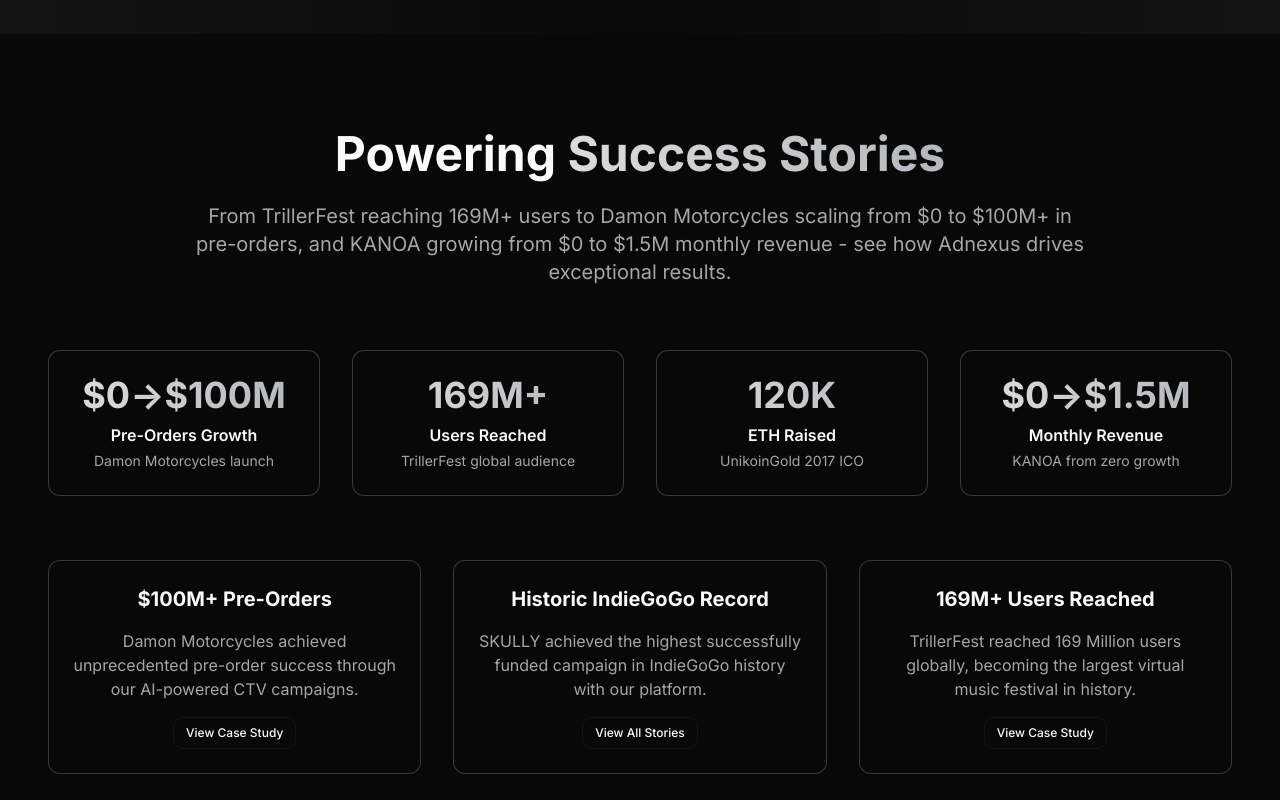
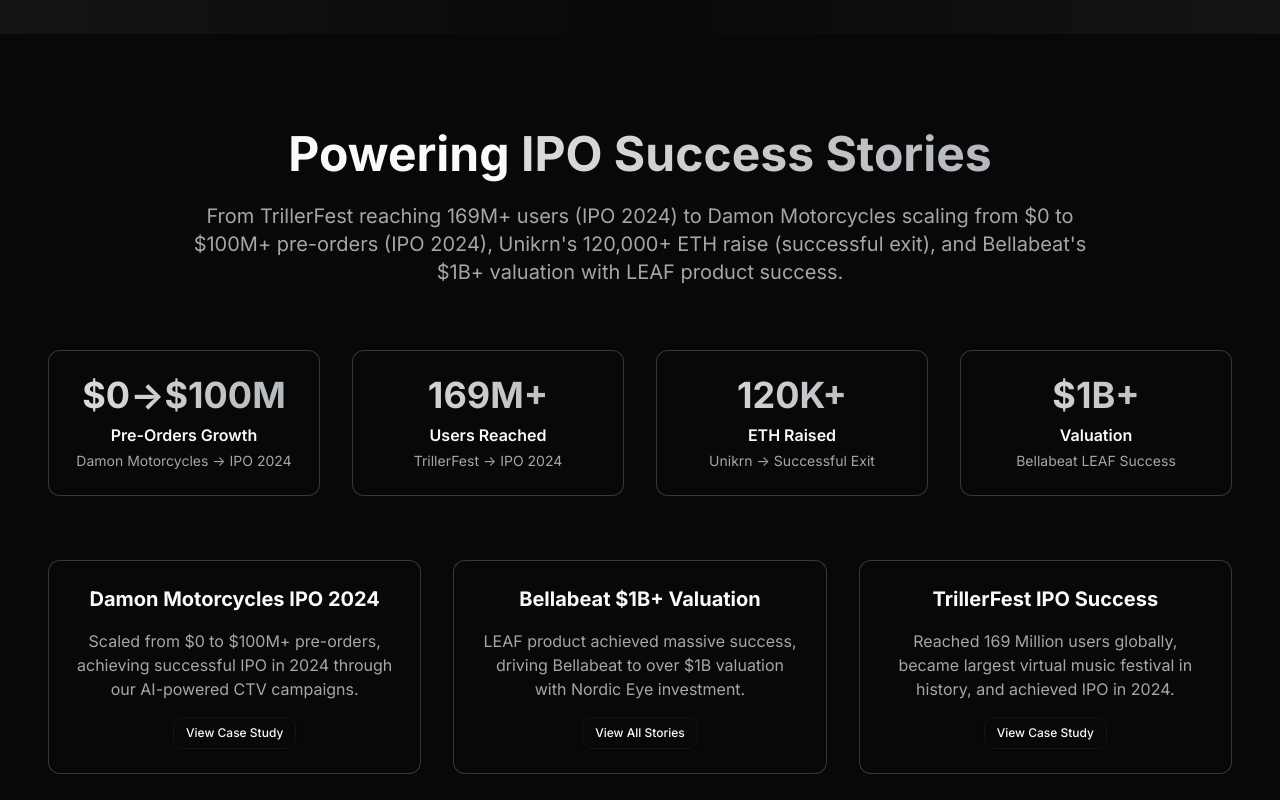
Before and after one commit to adnexusinc/web, a React (Vite) app: page / in a window 1280 px wide. Shown: the part 5200-6000 px from the top of the page. Built offline with nearby package versions, Linux system fonts and the light colour scheme.

Commit message:
Update case studies and company name
Updated case studies with new metrics for Unikrn, Damon, Triller, and Bellabeat. Changed "ADXYZ Inc." to "Adnexus" in the company description.

```diff
--- a/src/components/sections/Footer.tsx
+++ b/src/components/sections/Footer.tsx
@@ -148,7 +148,7 @@ export const Footer = () => {
               <div className="mb-8">
                 <h3 className="text-3xl font-bold text-gradient mb-4">Adnexus</h3>
                 <p className="text-muted-foreground leading-relaxed mb-6">
-                  ADXYZ Inc. is a premium AdTech company specializing in high-value CTV/OTT inventory.
+                  Adnexus is a premium AdTech company specializing in high-value CTV/OTT inventory.
                   Our programmatic platform delivers exclusive Connected TV advertising opportunities
                   with premium $50+ CPM rates for premium brand advertisers.
                 </p>
--- a/src/pages/Index.tsx
+++ b/src/pages/Index.tsx
@@ -346,11 +346,11 @@ const Index = () => {
         <div className="container mx-auto">
           <div className="text-center mb-16">
             <h2 className="text-4xl md:text-5xl font-bold mb-6">
-              Powering <span className="performance-number">Success Stories</span>
+              Powering <span className="performance-number">IPO Success Stories</span>
             </h2>
             <p className="text-xl text-muted-foreground max-w-4xl mx-auto">
-              From TrillerFest reaching 169M+ users to Damon Motorcycles scaling from $0 to $100M+ in pre-orders,
-              and KANOA growing from $0 to $1.5M monthly revenue - see how Adnexus drives exceptional results.
+              From TrillerFest reaching 169M+ users (IPO 2024) to Damon Motorcycles scaling from $0 to $100M+ pre-orders (IPO 2024),
+              Unikrn's 120,000+ ETH raise (successful exit), and Bellabeat's $1B+ valuation with LEAF product success.
             </p>
           </div>
 
@@ -358,48 +358,48 @@ const Index = () => {
             <div className="text-center gradient-card p-6 rounded-xl border border-primary/20">
               <div className="text-4xl font-bold performance-number mb-2">$0→$100M</div>
               <div className="font-semibold mb-1">Pre-Orders Growth</div>
-              <div className="text-sm text-muted-foreground">Damon Motorcycles launch</div>
+              <div className="text-sm text-muted-foreground">Damon Motorcycles → IPO 2024</div>
             </div>
             <div className="text-center gradient-card p-6 rounded-xl border border-primary/20">
               <div className="text-4xl font-bold performance-number mb-2">169M+</div>
               <div className="font-semibold mb-1">Users Reached</div>
-              <div className="text-sm text-muted-foreground">TrillerFest global audience</div>
+              <div className="text-sm text-muted-foreground">TrillerFest → IPO 2024</div>
             </div>
             <div className="text-center gradient-card p-6 rounded-xl border border-primary/20">
-              <div className="text-4xl font-bold performance-number mb-2">120K</div>
+              <div className="text-4xl font-bold performance-number mb-2">120K+</div>
               <div className="font-semibold mb-1">ETH Raised</div>
-              <div className="text-sm text-muted-foreground">UnikoinGold 2017 ICO</div>
+              <div className="text-sm text-muted-foreground">Unikrn → Successful Exit</div>
             </div>
             <div className="text-center gradient-card p-6 rounded-xl border border-primary/20">
-              <div className="text-4xl font-bold performance-number mb-2">$0→$1.5M</div>
-              <div className="font-semibold mb-1">Monthly Revenue</div>
-              <div className="text-sm text-muted-foreground">KANOA from zero growth</div>
+              <div className="text-4xl font-bold performance-number mb-2">$1B+</div>
+              <div className="font-semibold mb-1">Valuation</div>
+              <div className="text-sm text-muted-foreground">Bellabeat LEAF Success</div>
             </div>
           </div>
 
           <div className="grid md:grid-cols-3 gap-8">
             <div className="gradient-card p-6 rounded-xl border border-primary/20 text-center">
-              <h3 className="text-xl font-bold mb-4">$100M+ Pre-Orders</h3>
+              <h3 className="text-xl font-bold mb-4">Damon Motorcycles IPO 2024</h3>
               <p className="text-muted-foreground mb-4">
-                Damon Motorcycles achieved unprecedented pre-order success through our AI-powered CTV campaigns.
+                Scaled from $0 to $100M+ pre-orders, achieving successful IPO in 2024 through our AI-powered CTV campaigns.
               </p>
               <Button variant="outline" size="sm" asChild>
                 <Link to="/case-study/damon-motorcycles">View Case Study</Link>
               </Button>
             </div>
             <div className="gradient-card p-6 rounded-xl border border-primary/20 text-center">
-              <h3 className="text-xl font-bold mb-4">Historic IndieGoGo Record</h3>
+              <h3 className="text-xl font-bold mb-4">Bellabeat $1B+ Valuation</h3>
               <p className="text-muted-foreground mb-4">
-                SKULLY achieved the highest successfully funded campaign in IndieGoGo history with our platform.
+                LEAF product achieved massive success, driving Bellabeat to over $1B valuation with Nordic Eye investment.
               </p>
               <Button variant="outline" size="sm" asChild>
                 <Link to="/our-work">View All Stories</Link>
               </Button>
             </div>
             <div className="gradient-card p-6 rounded-xl border border-primary/20 text-center">
-              <h3 className="text-xl font-bold mb-4">169M+ Users Reached</h3>
+              <h3 className="text-xl font-bold mb-4">TrillerFest IPO Success</h3>
               <p className="text-muted-foreground mb-4">
-                TrillerFest reached 169 Million users globally, becoming the largest virtual music festival in history.
+                Reached 169 Million users globally, became largest virtual music festival in history, and achieved IPO in 2024.
               </p>
               <Button variant="outline" size="sm" asChild>
                 <Link to="/case-study/trillerfest">View Case Study</Link>
```
